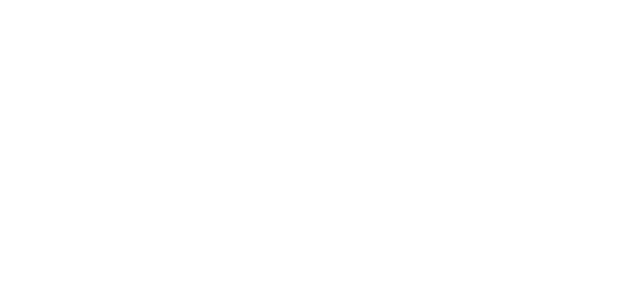
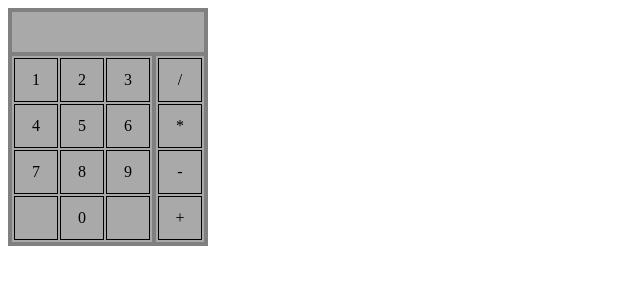
Before and after one commit to ViniPessoa8/calculator, a plain HTML site: page src/index.html in a window 1280 px wide. Shown: the whole page, without its empty margins (0-640 px from the left). Drawn offline with Linux system fonts and the light colour scheme.

Commit message:
feat: basic calculator frontend

```diff
--- a/src/index.html
+++ b/src/index.html
@@ -3,7 +3,53 @@
 <head>
     <meta charset="UTF-8">
     <title>Calcular.io</title>
+    <link rel="stylesheet" type="text/css" href="style.css">
 </head>
 <body>
+    <div class='calculator'>
+        <div class='output'>
+
+        </div>
+        <div class='keyboard'>
+            <table class="numpad keyboard_style">
+                <tr>
+                    <td>1</td>
+                    <td>2</td>
+                    <td>3</td>
+                </tr>
+                <tr>
+                    <td>4</td>
+                    <td>5</td>
+                    <td>6</td>
+                </tr>
+                <tr>
+                    <td>7</td>
+                    <td>8</td>
+                    <td>9</td>
+                </tr>
+                <tr>
+                    <td></td>
+                    <td>0</td>
+                    <td></td>
+                </tr>
+            </table>
+            <table class="operations keyboard_style" >
+                <tr>
+                    <td>/</td>
+                </tr>
+                <tr>
+                    <td>*</td>
+                </tr>
+                <tr>
+                    <td>-</td>
+                </tr>
+                <tr>
+                    <td>+</td>
+                </tr>
+            </table>
+        </div>
+    </div>
+
+
 </body>
 </html>
--- /dev/null
+++ b/src/style.css
@@ -0,0 +1,38 @@
+.calculator {
+    display: block;
+    margin-left: auto;
+    margin-right: auto;
+}
+
+.keyboard {
+    display: flex;
+    flex-direction: row;
+}
+
+.keyboard_style {
+    border: 4px solid grey;
+    text-align: center;
+    background-color: darkgray;
+}
+
+.keyboard_style td {
+    border: 1px solid black;
+    width: 40px;
+    height: 40px;
+}
+
+.output {
+    width: 192px;
+    height: 40px;
+    background-color: darkgray;
+    border: 4px solid grey;
+}
+
+.numpad {
+    border-top: 0px;
+}
+
+.operations {
+    border-left: 0px;
+    border-top: 0px;
+}
```
Also changed, not shown: src/script.js (added).
